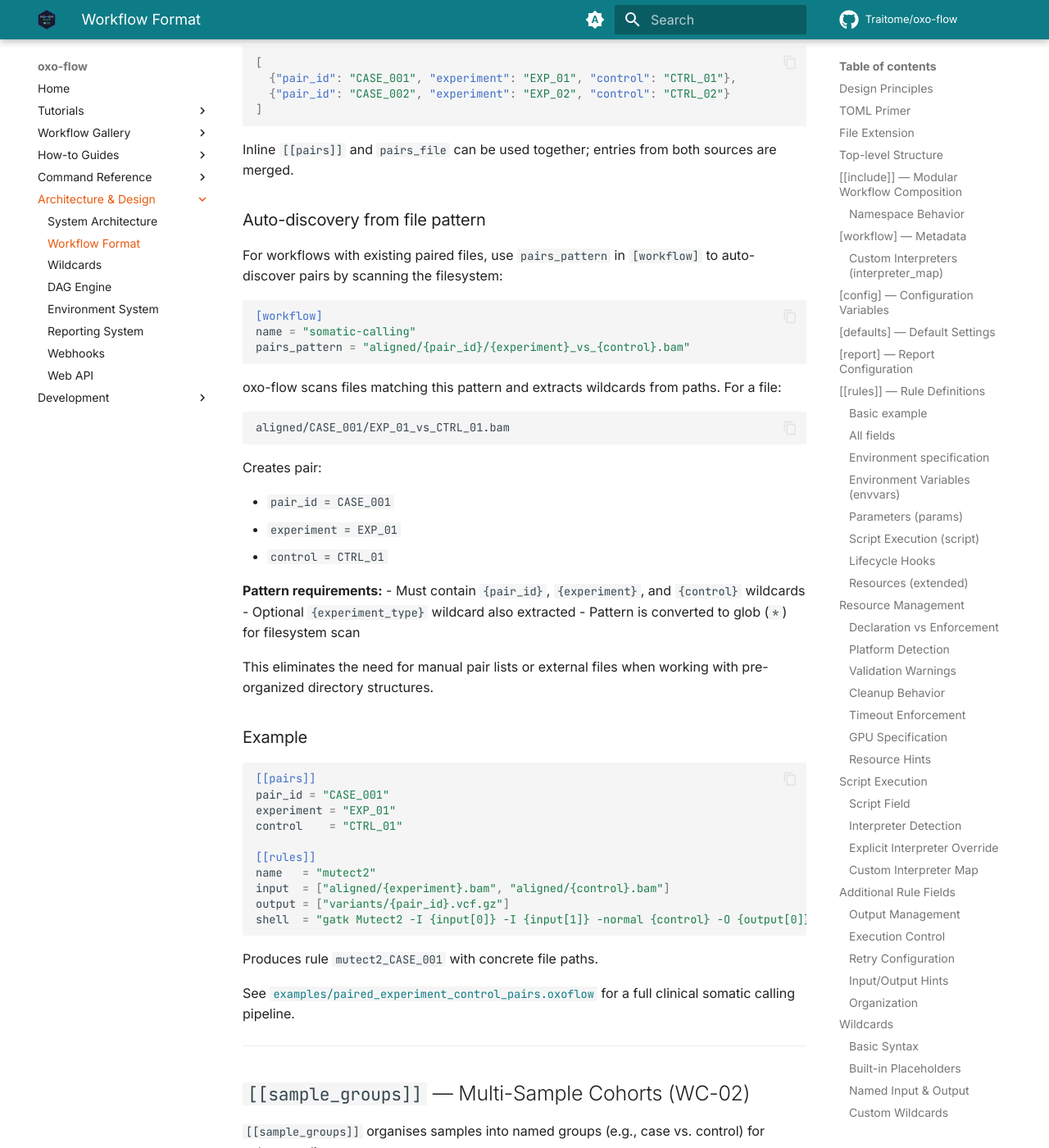
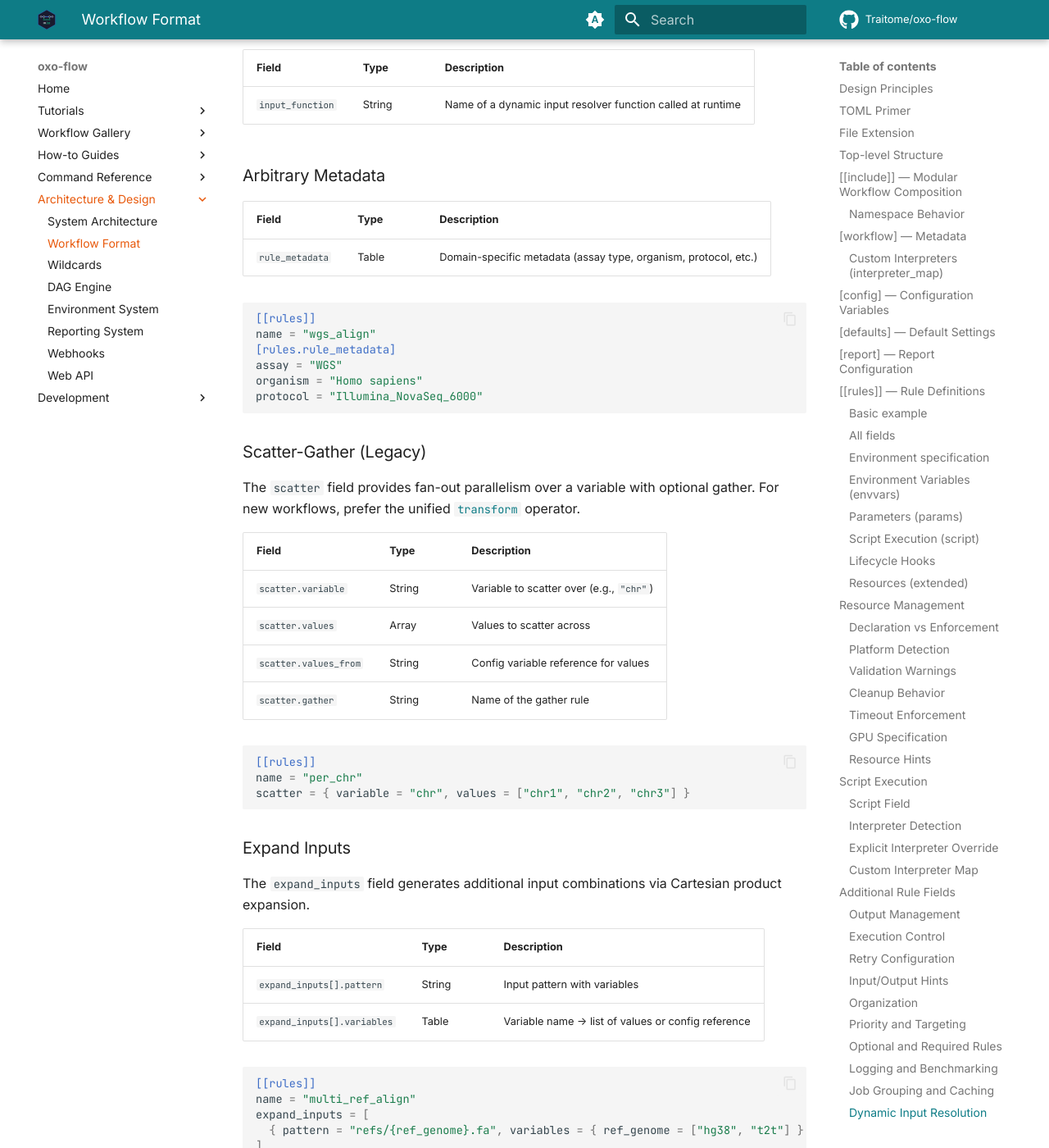
Before and after one commit to Traitome/oxo-flow, an MkDocs documentation site: the page built from docs/guide/src/reference/workflow-format.md, in a window 1280 px wide and 1400 px high, scrolled down 17483 px. Shown: the whole window at 82% size. Built offline with MkDocs 1.6.1 and Material for MkDocs 9.7.7, drawn with Linux system fonts in a browser that asks for light colours; comment, search, counter and statistics services are not loaded; some of the changed text lies outside the part shown.

Commit message:
docs: add missing rule fields, env_groups, genome_build to workflow format spec
- workflow-format.md: Add 14 undocumented rule fields to the all-fields
  table and dedicated sub-sections (scatter, expand_inputs, priority,
  target, required, optional, benchmark, log, group, cache_key,
  input_function, rule_metadata, env_group).
- Add [env_groups] section documentation with named environment groups
  and env_group field usage examples.
- Add genome_build, min_version, format_version to [workflow] table.
- Add [citation] and [plugins] to top-level structure overview.

- run.md: Document --resume-failed, --profile, and --provenance options.
- batch.md: Update --json to --json-output (primary flag name).
- report.md: Document --checkpoint option.

Co-Authored-By: Claude Opus 4.7 <noreply@anthropic.com>

````diff
--- a/docs/guide/src/reference/workflow-format.md
+++ b/docs/guide/src/reference/workflow-format.md
@@ -45,6 +45,9 @@ Workflow files must use the `.oxoflow` extension (e.g., `qc_pipeline.oxoflow`).
 [[pairs]]           # Optional: experiment-control pairs (WC-01)
 [[sample_groups]]   # Optional: multi-sample groups (WC-02)
 [resource_budget]   # Optional: resource limits
+[env_groups]        # Optional: named reusable environment specs
+[citation]          # Optional: citation metadata (DOI, authors, etc.)
+[plugins]           # Optional: plugin configuration
 ```
 
 ---
@@ -127,6 +130,9 @@ author = "Your Name"
 | `description` | String | No | — | Human-readable description |
 | `author` | String | No | — | Author name or email |
 | `interpreter_map` | Table | No | `{}` | Custom interpreter mapping for script extensions |
+| `genome_build` | String | No | — | Genome reference build identifier (e.g., `"GRCh38"`, `"hg38"`) |
+| `min_version` | String | No | — | Minimum oxo-flow version required to run this workflow |
+| `format_version` | String | No | — | .oxoflow format specification version for compatibility checking |
 
 ### Custom Interpreters (`interpreter_map`)
 
@@ -243,6 +249,19 @@ shell = "bwa mem -t {threads} {config.reference} {input} | samtools sort -o {out
 | `retries` | Integer | No | Number of retry attempts on failure (default: 0) |
 | `interpreter` | String | No | Explicit interpreter for script execution |
 | `checkpoint` | Boolean | No | Rebuild DAG after this rule completes |
+| `scatter` | Table | No | Fan-out parallel execution over a variable with optional gather |
+| `expand_inputs` | Table | No | Cartesian product expansion of input patterns |
+| `priority` | Integer | No | Execution priority (higher = runs first; default: 0) |
+| `target` | Boolean | No | Mark as default target (built when no explicit `-t` given) |
+| `required` | Boolean | No | Pipeline fails if this rule fails, even without downstream deps |
+| `optional` | Boolean | No | Rule is skipped if its inputs don't exist (no error) |
+| `benchmark` | String | No | Benchmark output path for performance data |
+| `log` | String | No | Log file path for rule execution output |
+| `group` | String | No | Job group label for cluster submission grouping |
+| `cache_key` | String | No | Content-based cache key for output reuse |
+| `input_function` | String | No | Dynamic input resolver function name |
+| `rule_metadata` | Table | No | Arbitrary domain-specific metadata (assay, organism, etc.) |
+| `env_group` | String | No | Reference to a named environment in `[env_groups]` |
 
 **Note:** At least one of `shell` or `script` must be provided. If both are defined, they execute sequentially: shell first, then script.
 
@@ -263,7 +282,35 @@ environment = { singularity = "docker://biocontainers/bwa:0.7.17" }
 
 # Python venv
 environment = { venv = "envs/requirements.txt" }
+
+# Reference a named environment group (defined in [env_groups])
+env_group = "qc_env"
 ```
+
+#### Named Environment Groups (`[env_groups]`)
+
+Instead of repeating the same environment spec across multiple rules, define
+named groups once in `[env_groups]` and reference them via `env_group`:
+
+```toml
+[env_groups.qc_env]
+conda = "envs/qc.yaml"
+
+[env_groups.align_env]
+conda = "envs/alignment.yaml"
+docker = "biocontainers/bwa:0.7.17"  # fallback
+
+[[rules]]
+name = "fastqc"
+env_group = "qc_env"
+input = ["raw/{sample}.fastq.gz"]
+output = ["qc/{sample}_fastqc.html"]
+shell = "fastqc {input} -o qc/"
+```
+
+Rules using `env_group` inherit the full environment specification from the
+named group. If a rule also defines an inline `[rules.environment]`, the
+inline spec takes precedence.
 
 ### Environment Variables (`envvars`)
 
@@ -599,6 +646,120 @@ tags = ["alignment", "production"]
 name = "align_fast"
 extends = "align_default"  # Inherits threads, memory, tags
 threads = 16  # Override inherited value
+```
+
+### Priority and Targeting
+
+| Field | Type | Description |
+|-------|------|-------------|
+| `priority` | Integer | Execution priority (higher runs first; default: 0) |
+| `target` | Boolean | Mark as default target — built when no explicit `-t` given |
+
+```toml
+[[rules]]
+name = "critical_step"
+priority = 10   # Runs ahead of lower-priority rules
+target = true   # Included when running without -t
+```
+
+### Optional and Required Rules
+
+| Field | Type | Description |
+|-------|------|-------------|
+| `optional` | Boolean | If `true`, missing inputs become warnings instead of errors |
+| `required` | Boolean | If `true`, pipeline fails if this rule fails even without dependents |
+
+```toml
+[[rules]]
+name = "experimental"
+optional = true    # Skip if input data is absent
+required = true    # But if it runs, failure stops the pipeline
+```
+
+### Logging and Benchmarking
+
+| Field | Type | Description |
+|-------|------|-------------|
+| `log` | String | File path for capturing rule stdout/stderr |
+| `benchmark` | String | File path for performance metrics (wall-time, memory, CPU) |
+
+```toml
+[[rules]]
+name = "align"
+log = "logs/align_{sample}.log"
+benchmark = "benchmarks/align_{sample}.tsv"
+```
+
+### Job Grouping and Caching
+
+| Field | Type | Description |
+|-------|------|-------------|
+| `group` | String | Job group label for cluster submission grouping |
+| `cache_key` | String | Content-based cache key for reusing previous outputs |
+
+```toml
+[[rules]]
+name = "variant_call"
+group = "variant_calling"       # Submit as a group on cluster
+cache_key = "vc_v2.0"           # Cache key for output reuse
+```
+
+### Dynamic Input Resolution
+
+| Field | Type | Description |
+|-------|------|-------------|
+| `input_function` | String | Name of a dynamic input resolver function called at runtime |
+
+### Arbitrary Metadata
+
+| Field | Type | Description |
+|-------|------|-------------|
+| `rule_metadata` | Table | Domain-specific metadata (assay type, organism, protocol, etc.) |
+
+```toml
+[[rules]]
+name = "wgs_align"
+[rules.rule_metadata]
+assay = "WGS"
+organism = "Homo sapiens"
+protocol = "Illumina_NovaSeq_6000"
+```
+
+### Scatter-Gather (Legacy)
+
+The `scatter` field provides fan-out parallelism over a variable with optional
+gather. For new workflows, prefer the unified [`transform`](#transform-operator)
+operator.
+
+| Field | Type | Description |
+|-------|------|-------------|
+| `scatter.variable` | String | Variable to scatter over (e.g., `"chr"`) |
+| `scatter.values` | Array | Values to scatter across |
+| `scatter.values_from` | String | Config variable reference for values |
+| `scatter.gather` | String | Name of the gather rule |
+
+```toml
+[[rules]]
+name = "per_chr"
+scatter = { variable = "chr", values = ["chr1", "chr2", "chr3"] }
+```
+
+### Expand Inputs
+
+The `expand_inputs` field generates additional input combinations via Cartesian
+product expansion.
+
+| Field | Type | Description |
+|-------|------|-------------|
+| `expand_inputs[].pattern` | String | Input pattern with variables |
+| `expand_inputs[].variables` | Table | Variable name → list of values or config reference |
+
+```toml
+[[rules]]
+name = "multi_ref_align"
+expand_inputs = [
+  { pattern = "refs/{ref_genome}.fa", variables = { ref_genome = ["hg38", "t2t"] } }
+]
 ```
 
 ---
````
Also changed, not shown: docs/guide/src/commands/batch.md (+2 -2 lines), docs/guide/src/commands/report.md (+1 -0 lines), docs/guide/src/commands/run.md (+3 -0 lines).
